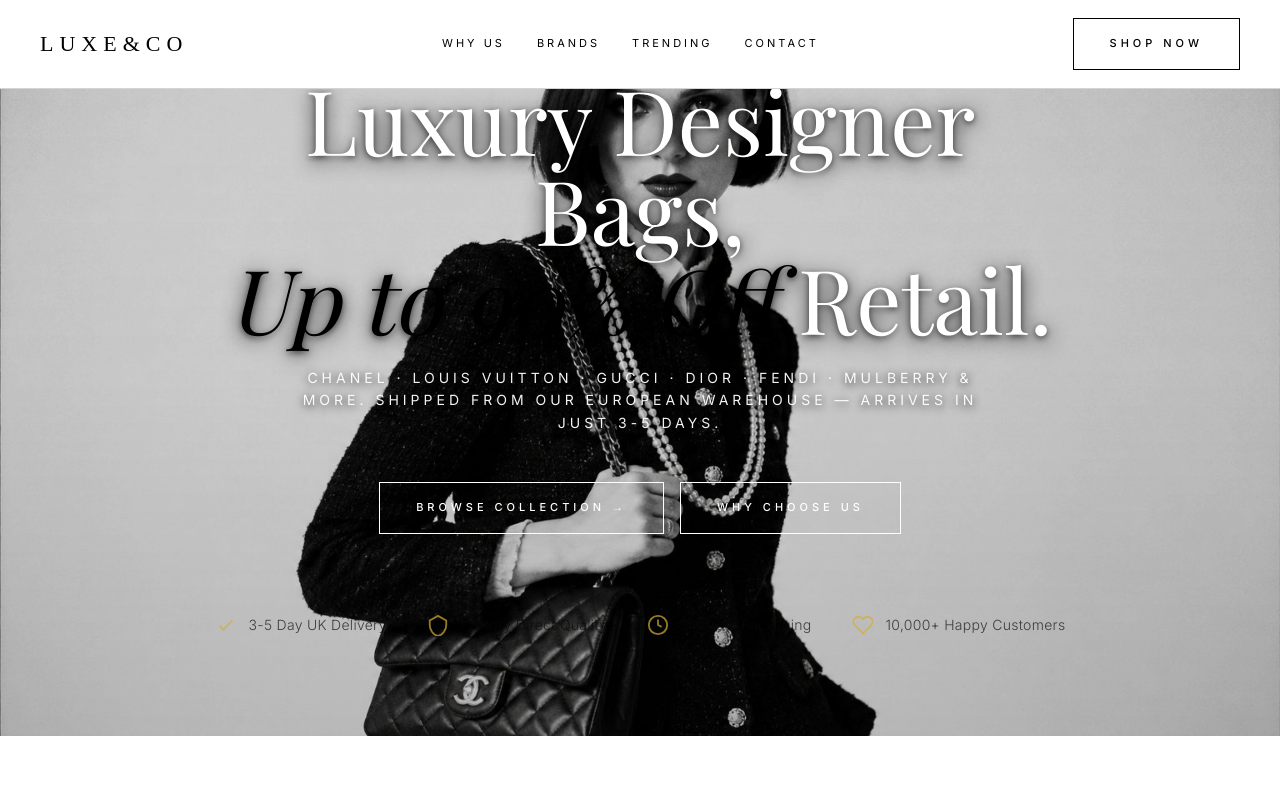
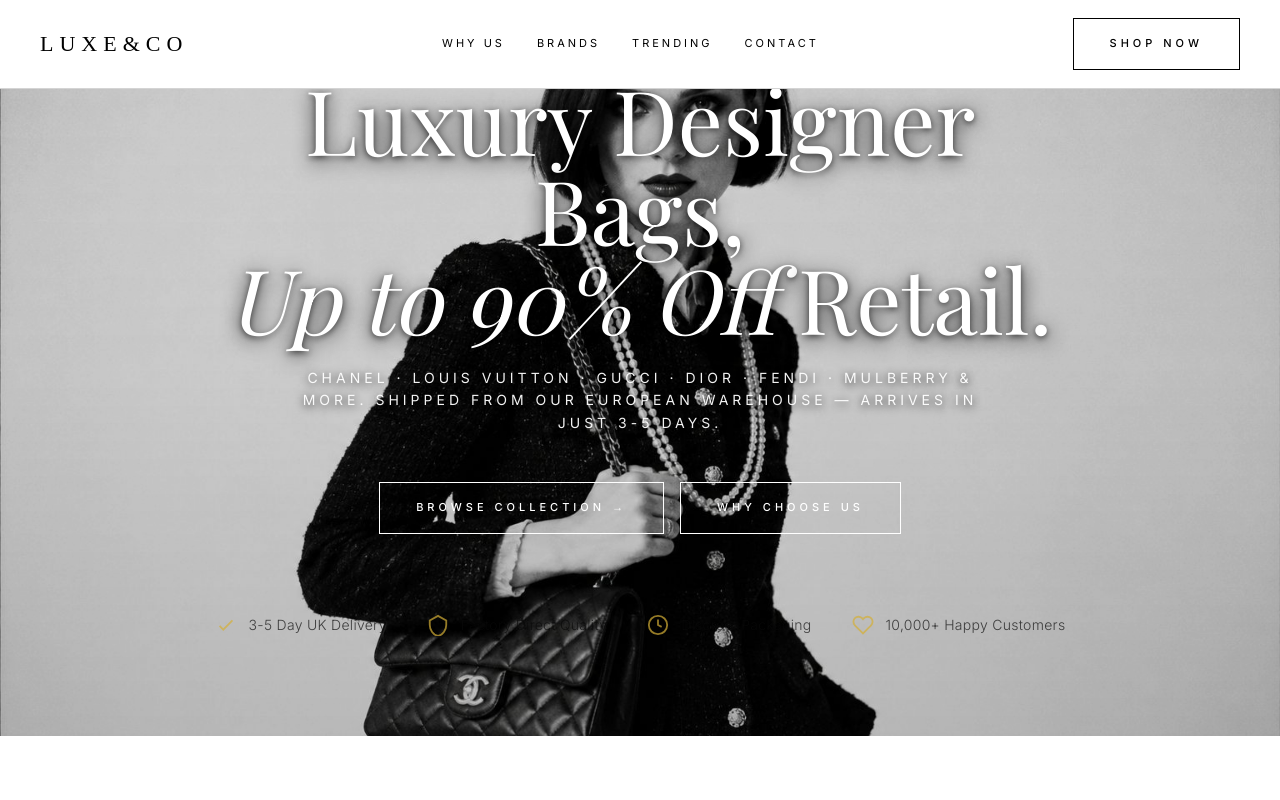
Before and after one commit to V-china/baobao-, a plain HTML site: page ad/index.html in a window 1280 px wide. Shown: the top 800 px of the page. Drawn offline with nearby package versions, Linux system fonts and the light colour scheme.

Commit message:
style: make hero .gold (Up to 90% Off) text color white

```diff
--- a/ad/index.html
+++ b/ad/index.html
@@ -1300,6 +1300,10 @@ nav .logo {
     line-height: 1 !important;
     margin-bottom: 24px !important;
     text-shadow: 0 4px 20px rgba(0,0,0,0.8), 0 2px 6px rgba(0,0,0,0.6) !important;
+}
+.hero h1 .gold, .hero .gold {
+    color: var(--c-white) !important;
+    -webkit-text-fill-color: var(--c-white) !important;
 }
 .hero p {
     color: rgba(255,255,255,0.95) !important;
```
